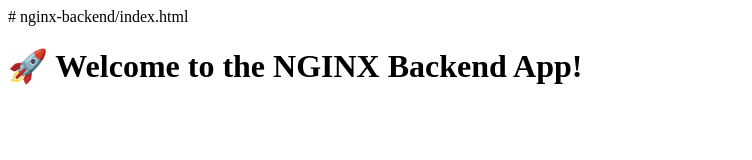
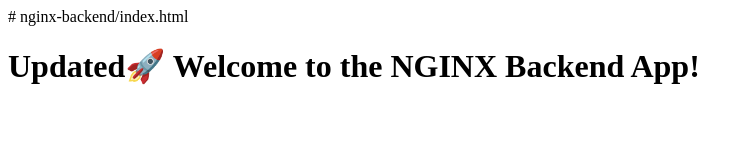
Before and after one commit to Simondelali/nginx-backend, a plain HTML site: page index.html in a window 1280 px wide. Shown: the whole page, without its empty margins (0-752 px from the left). Drawn offline with Linux system fonts and the light colour scheme.

Commit message:
Update HTML

```diff
--- a/index.html
+++ b/index.html
@@ -1,2 +1,2 @@
 # nginx-backend/index.html
-<h1>🚀 Welcome to the NGINX Backend App!</h1>
+<h1>Updated🚀 Welcome to the NGINX Backend App!</h1>
```
Also changed, not shown: 2 other files.
